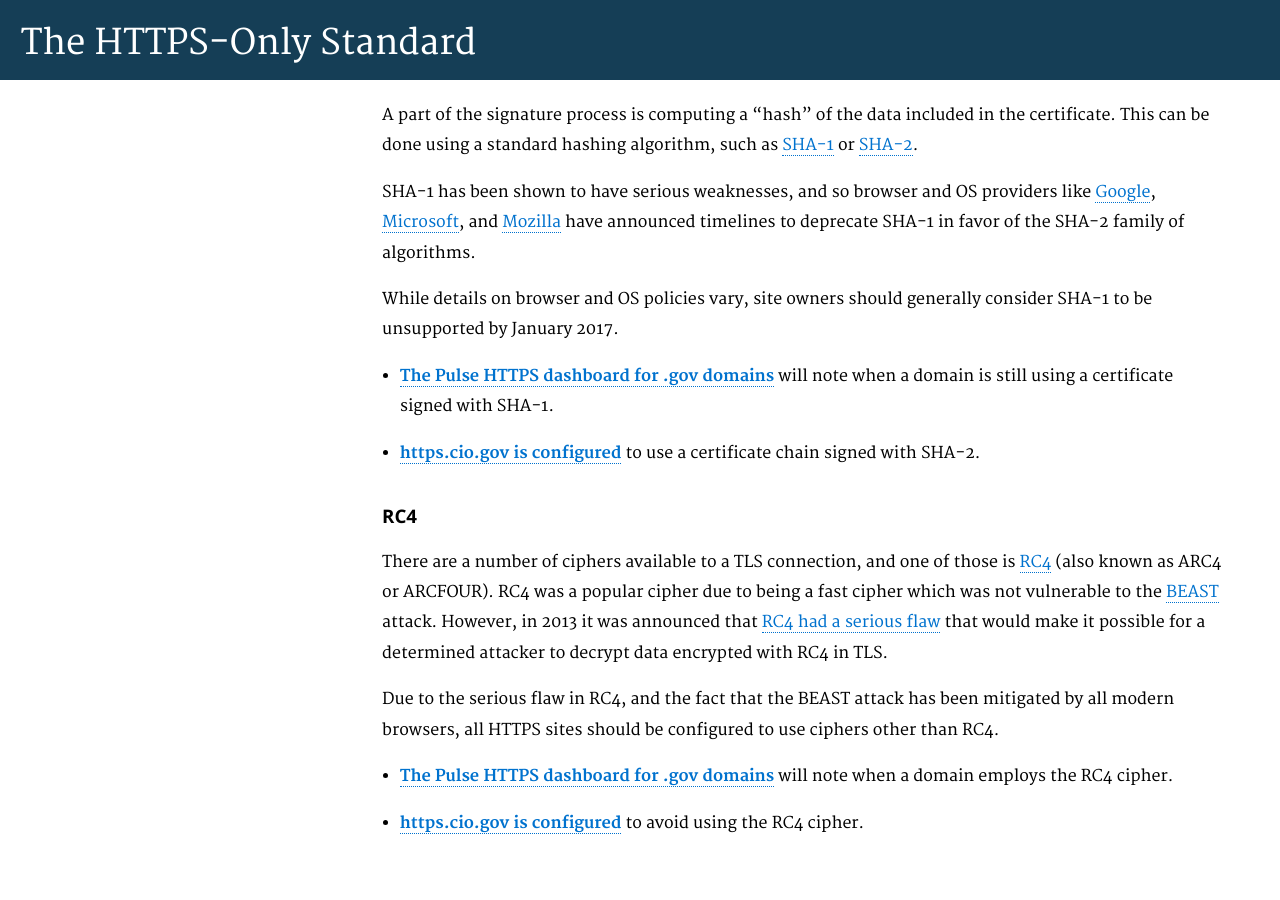
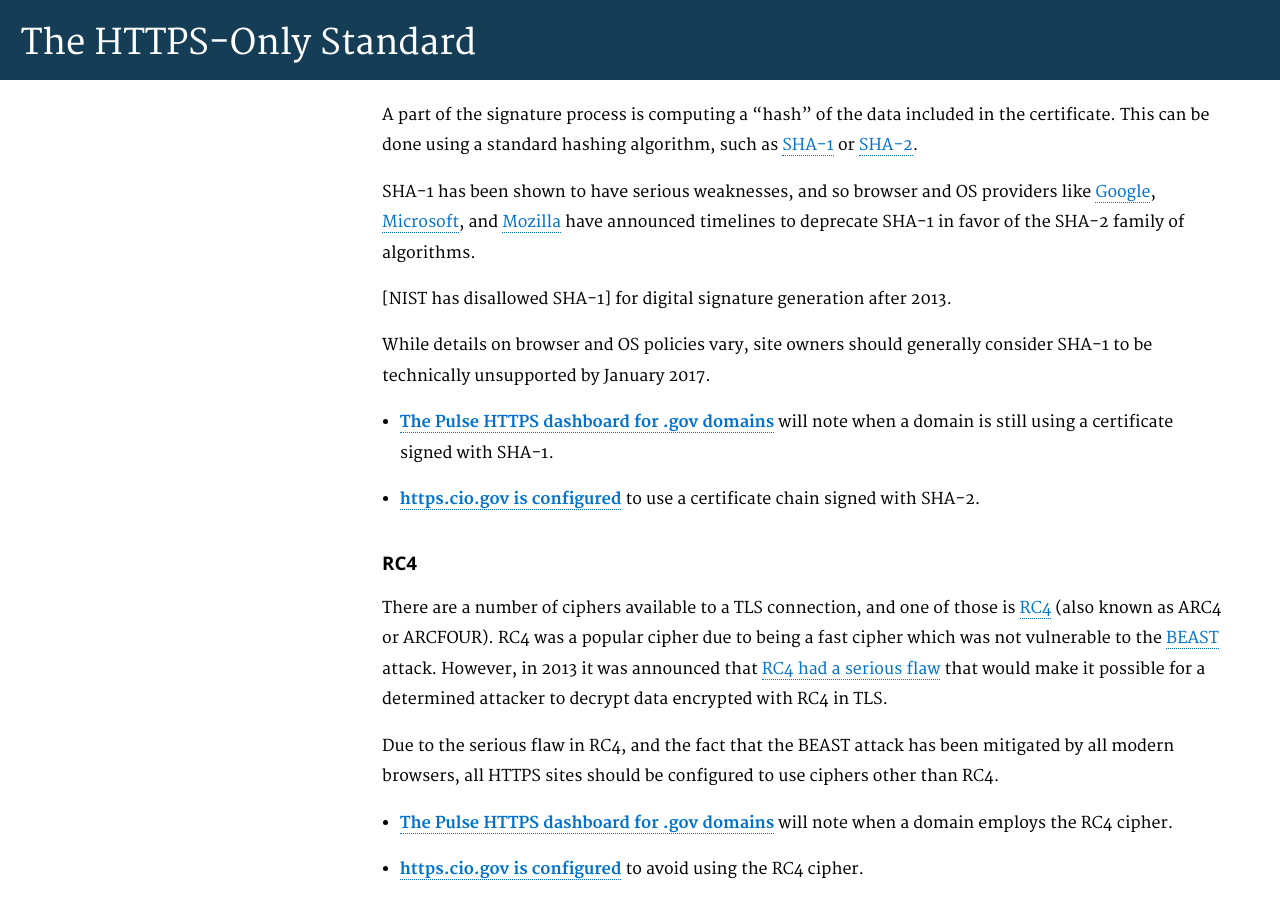
Before and after one commit to GSA/https, a Jekyll site: the page built from pages/technical.md, in a window 1280 px wide and 900 px high, scrolled down 2189 px. Built offline with Jekyll 4.4.1, drawn with Linux system fonts in a browser that asks for light colours; Markdown is read by kramdown in place of the engine named in the settings; before the commit the page ends 3043 px from its top, so only the background shows below that.

Commit message:
mention SHA-1 and NIST

```diff
--- a/pages/technical.md
+++ b/pages/technical.md
@@ -61,7 +61,9 @@ A part of the signature process is computing a "hash" of the data included in th
 
 SHA-1 has been shown to have serious weaknesses, and so browser and OS providers like [Google](http://googleonlinesecurity.blogspot.com/2014/09/gradually-sunsetting-sha-1.html), [Microsoft](http://blogs.technet.com/b/pki/archive/2013/11/12/sha1-deprecation-policy.aspx), and [Mozilla](https://blog.mozilla.org/security/2014/09/23/phasing-out-certificates-with-sha-1-based-signature-algorithms/) have announced timelines to deprecate SHA-1 in favor of the SHA-2 family of algorithms.
 
-While details on browser and OS policies vary, site owners should generally consider SHA-1 to be unsupported by January 2017.
+[NIST has disallowed SHA-1] for digital signature generation after 2013.
+
+While details on browser and OS policies vary, site owners should generally consider SHA-1 to be technically unsupported by January 2017.
 
 * **[The Pulse HTTPS dashboard for .gov domains](https://pulse.cio.gov/https/domains/)** will note when a domain is still using a certificate signed with SHA-1.
 * **[https.cio.gov is configured](https://www.ssllabs.com/ssltest/analyze.html?d=https.cio.gov)** to use a certificate chain signed with SHA-2.
```
